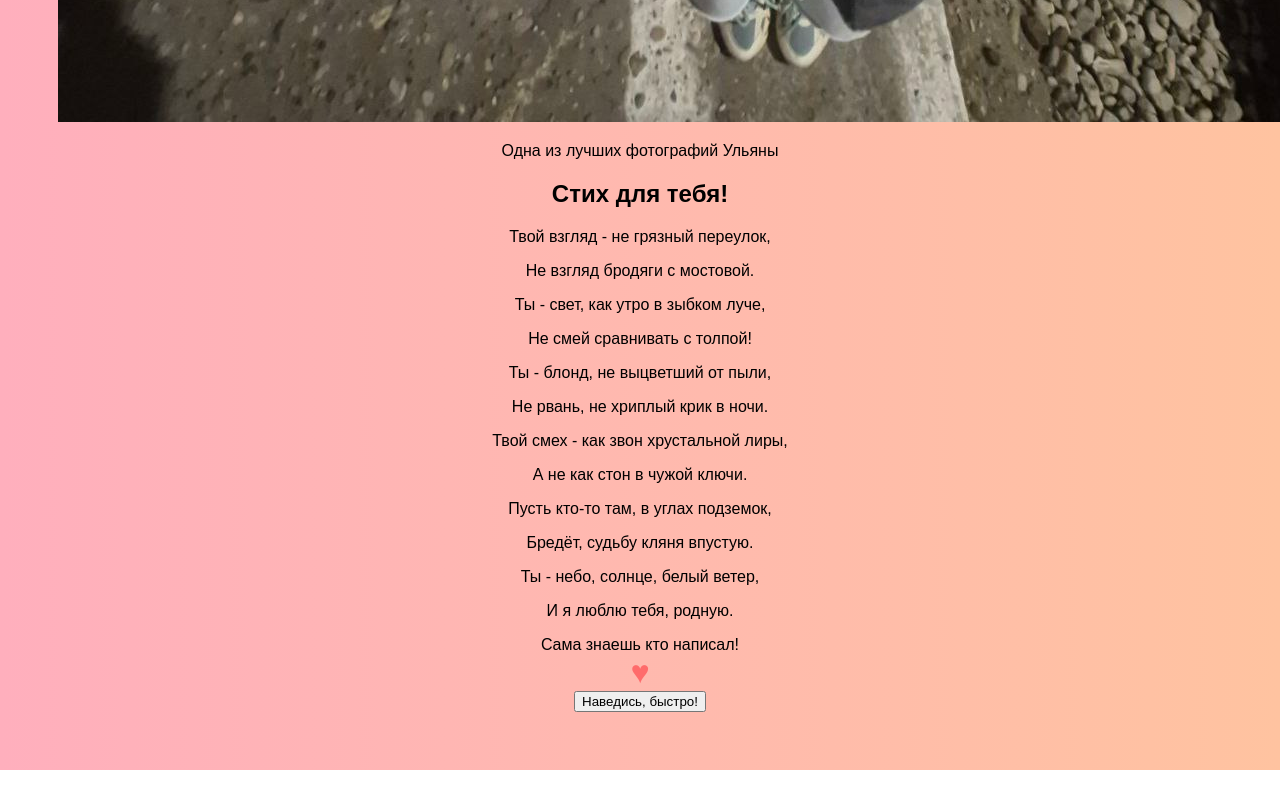
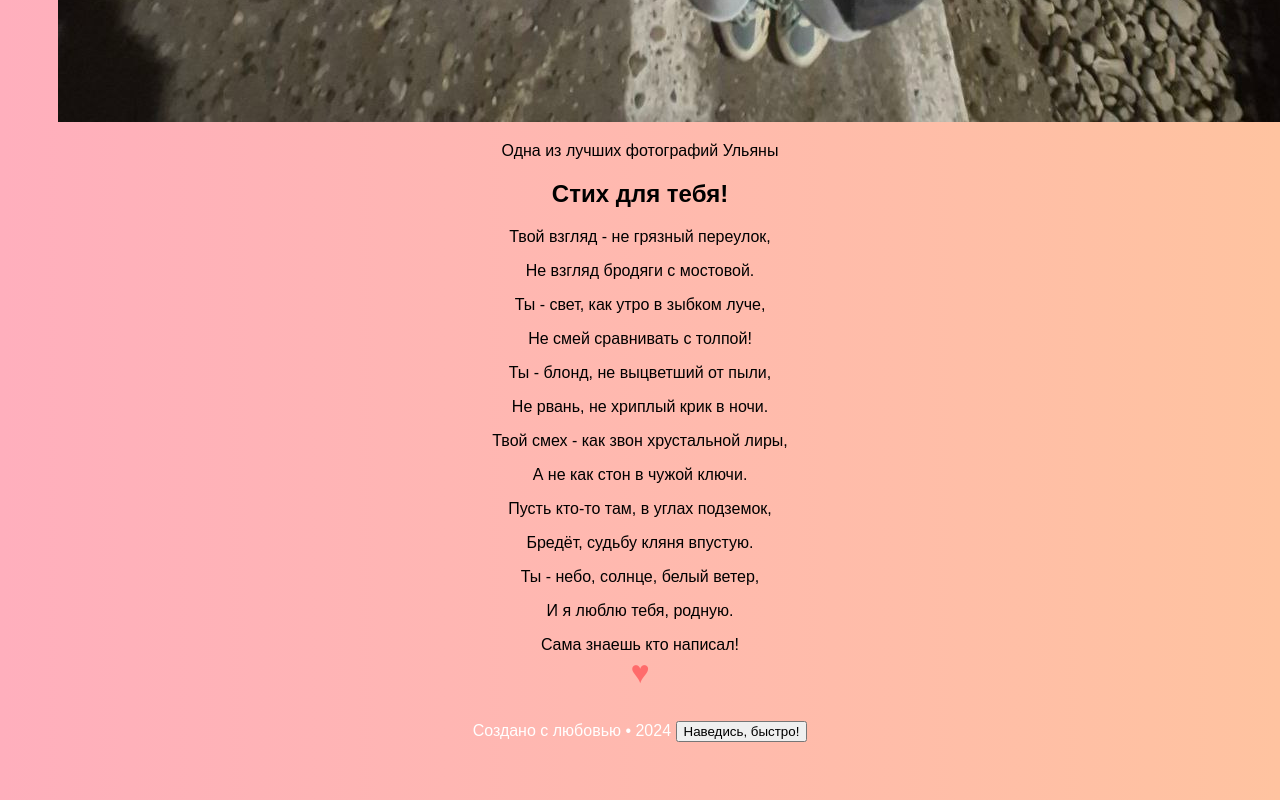
Before and after one commit to Boxingster/ul, a plain HTML site: page index.html in a window 1280 px wide. Shown: the part 1420-2220 px from the top of the page. Before the commit the page ends 2190 px from the top, so only its background shows below. Drawn offline with Linux system fonts and the light colour scheme.

Commit message:
index.html

```diff
--- a/index.html
+++ b/index.html
@@ -118,10 +118,12 @@
     <adress>Cама знаешь кто написал!</adress>
     <div class="heart">♥</div>
     </main>
-    <footer>
+    <footer><footer style="margin-top:30px; color:white;">
+  Создано с любовью • 2024
         <button onmouseover="this.innerHTML='С тебя 1р, мне на карту!'">Наведись, быстро!</button>
     </footer>
 
 
 </body>
+
 </html>
```
